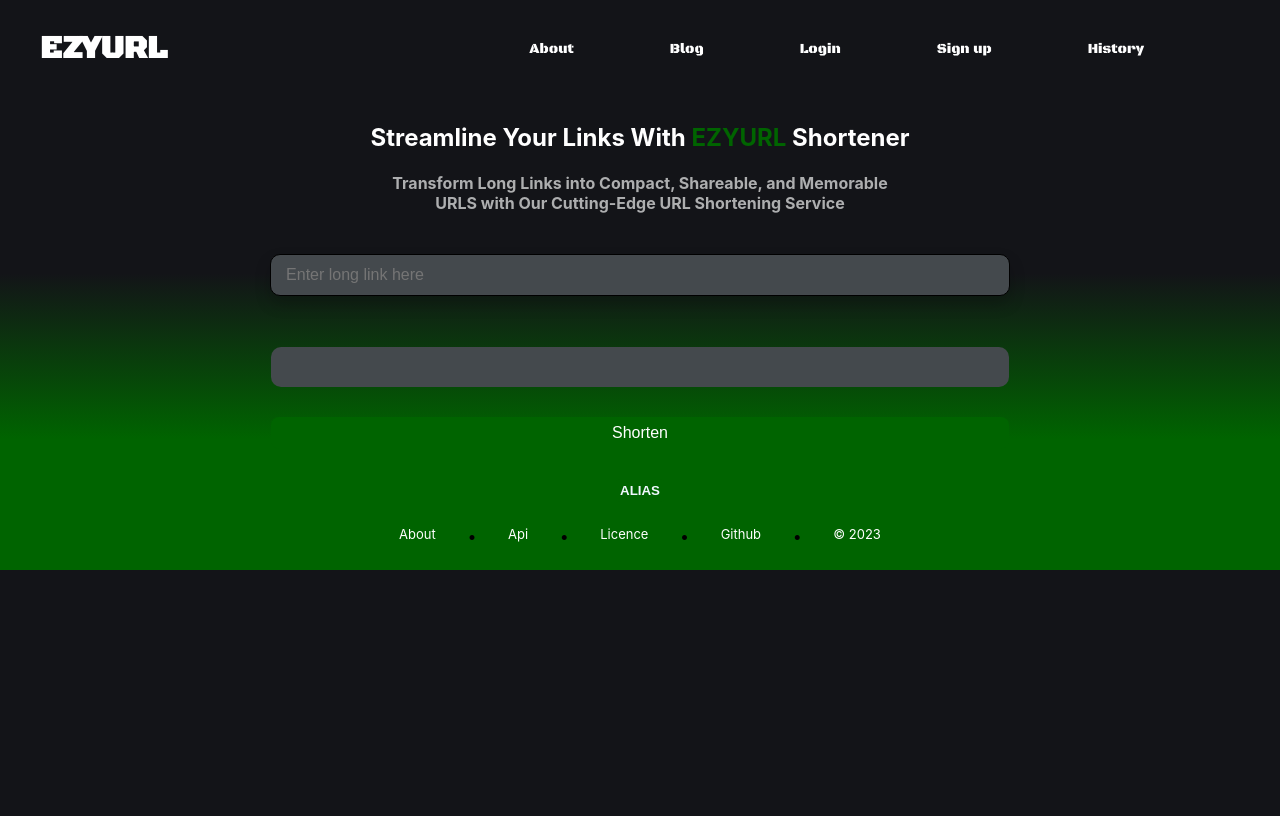
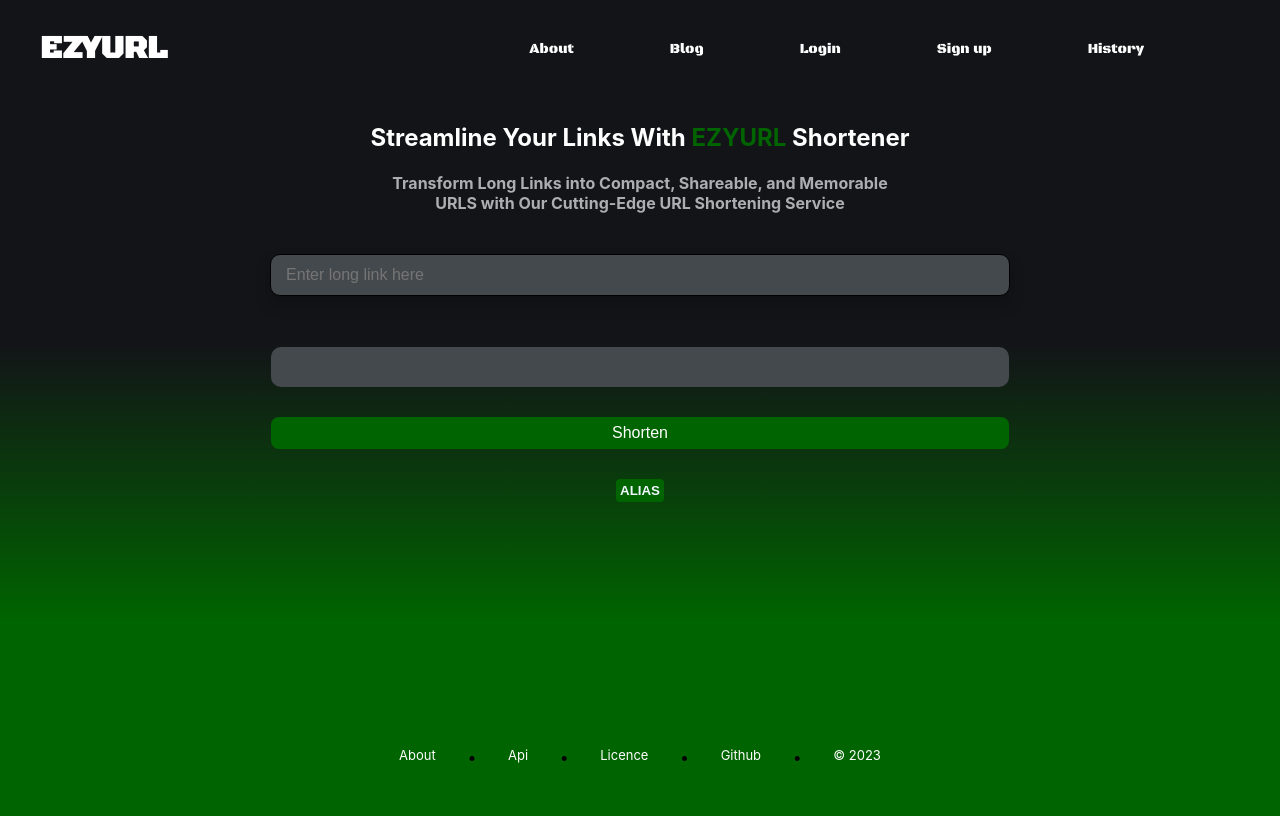
Before and after one commit to Bigizic/EzyShortner, a Flask app: page / in a window 1280 px wide. Before the commit the page ends 570 px from the top, so only its background shows below. Run offline with Flask 2, Linux system fonts and the light colour scheme; some libraries are stand-ins or nearby versions.

Commit message:
Update styles

```diff
--- a/v2/app/static/styles/homepage.css
+++ b/v2/app/static/styles/homepage.css
@@ -1,14 +1,13 @@
 body {
-    background: rgb(19, 20, 24);
-    background: linear-gradient(
-        180deg,
-        rgba(19, 20, 24, 1) 48%,
-        rgba(0, 100, 0, 1) 77%
-    );
+    background: rgb(19,20,24);
+background: -moz-linear-gradient(180deg, rgba(19,20,24,1) 42%, rgba(0,100,0,1) 76%);
+background: -webkit-linear-gradient(180deg, rgba(19,20,24,1) 42%, rgba(0,100,0,1) 76%);
+background: linear-gradient(180deg, rgba(19,20,24,1) 42%, rgba(0,100,0,1) 76%);
+filter: progid:DXImageTransform.Microsoft.gradient(startColorstr="#131418",endColorstr="#006400",GradientType=1);
     font-family: apple-system, BlinkMacSystemFont, Segoe UI, Roboto, Helvetica Neue, Arial, Noto Sans, Liberation Sans, sans-serif, Apple Color Emoji, Segoe UI Emoji, Segoe UI Symbol, Noto Color Emoji;
     display: flex;
     flex-direction: column;
-
+    min-height: 100vh;
 }
 
 .information a {
```
